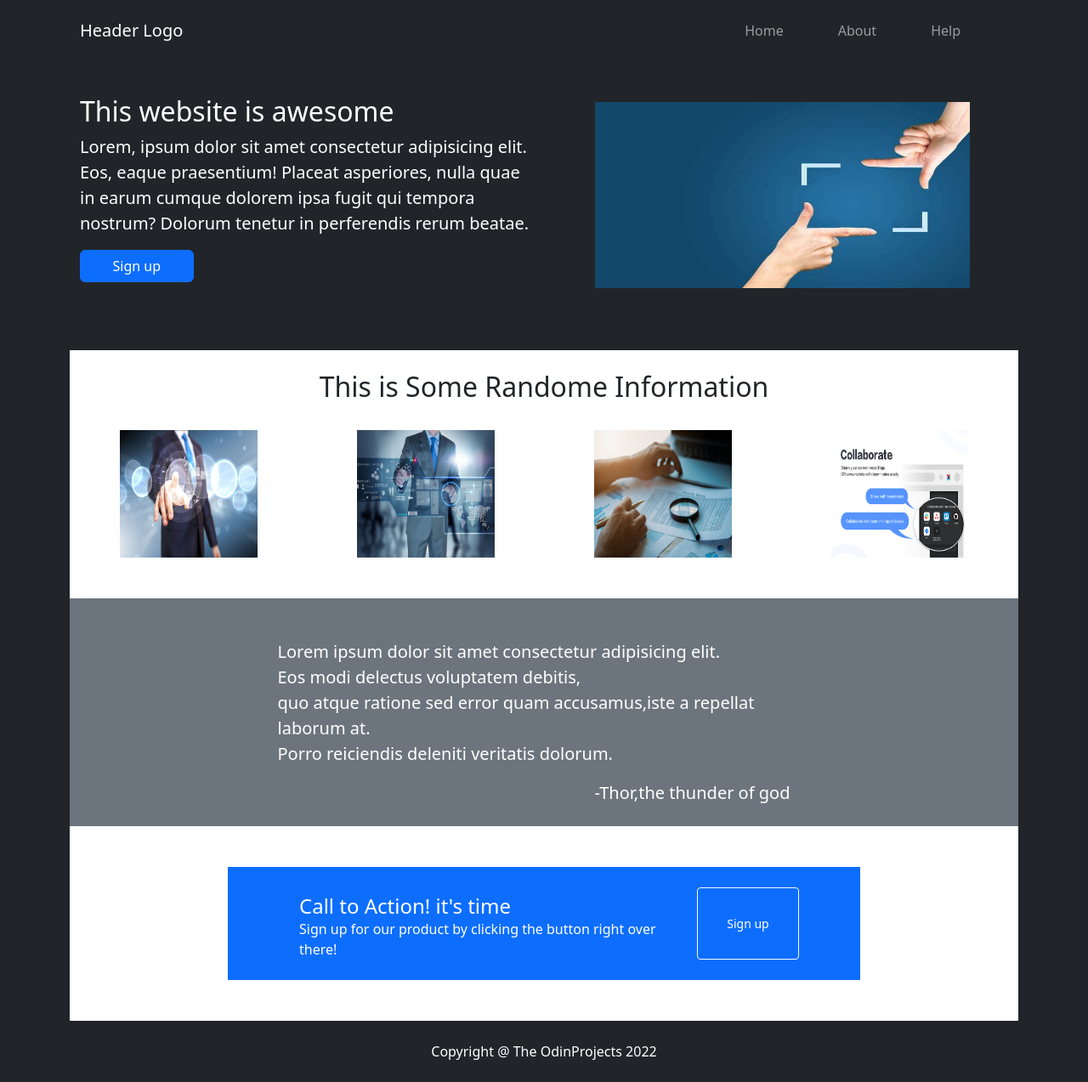
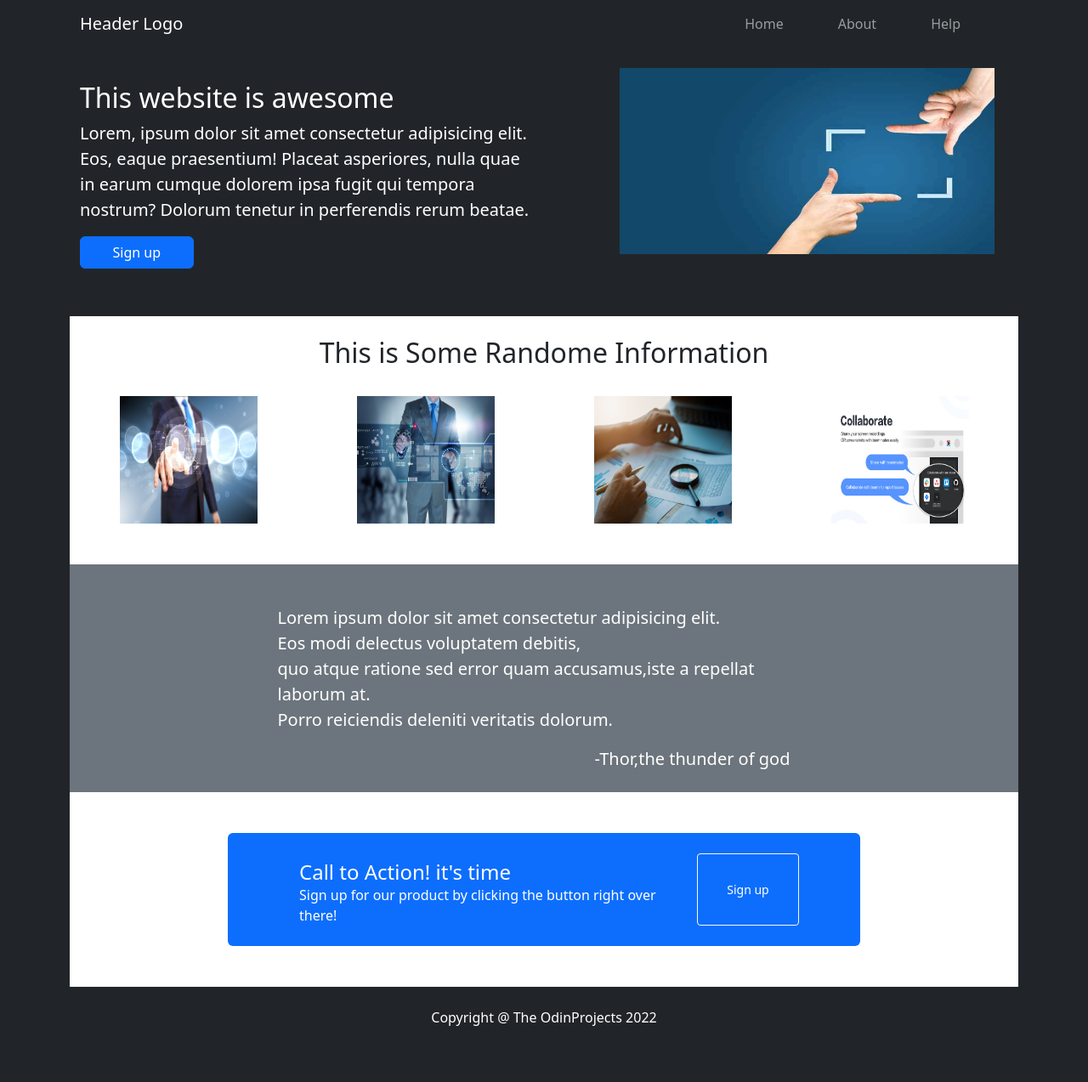
Before and after one commit to Selvasa/landing, a CodeIgniter app: the page made by landing/application/views/landing_view.php in a window 1280 px wide. Shown: the whole page at 85% size. After the commit the page ends 1207 px from the top, so only its background shows below. Run offline with CodeIgniter, Linux system fonts and the light colour scheme.

Commit message:
final commit

```diff
--- a/landing/application/views/landing_view.php
+++ b/landing/application/views/landing_view.php
@@ -13,13 +13,13 @@
 
     </head>
     <body class='bg-dark'>
-      <div class='container '>
+      <div class='container'>
         <!-- Navbar section start-->
-        <nav class='navbar navbar-expand-md navbar-dark navbarhead '>
+        <nav class='navbar navbar-expand-sm  navbar-dark bg-dark sticky-top'>
           <div class='container'>
             <a class='navbar-brand '>Header Logo</a>
-              <div class='navbar'>
-                <ul class='navbar-nav navbar-dark'>
+
+                <ul class='navbar-nav navbar-dark '>
                   <li class='nav-item  pe-5'>
                     <a class='nav-link '>Home</a>
                   </li>
@@ -30,7 +30,7 @@
                       <a class='nav-link'>Help</a>
                   </li>
                 </ul>
-              </div>
+
           </div>
         </nav>
         <!-- Navbar section end-->
@@ -40,7 +40,7 @@
           <!-- first row section start-->
           <div class='row pt-4'>
             <!-- first column  start-->
-            <div class='col-6 pt-3 text-white'>
+            <div class='col-sm-6 pt-3 text-white'>
               <h2 class='h2'>This website is awesome</h2>
                   <p class='lead'>
                     Lorem, ipsum dolor sit amet consectetur adipisicing elit.
@@ -48,17 +48,14 @@
                     nulla quae in earum cumque dolorem ipsa fugit qui tempora nostrum?
                     Dolorum tenetur in perferendis rerum beatae.
                   </p>
-                <button class='btn btn-primary col-3 mb-5'>Sign up</button>
+                <button class='btn btn-primary col-md-3 mb-5'>Sign up</button>
             </div>
             <!--1 first column end ....
             ....second column section start-->
-            <div class='col-6'>
-              <div class='row'>
-                <div class='col-10  mt-4 ms-5'>
+            <div class='col-sm-5 ms-auto me-3'>
                   <img src='<?php echo base_url('assets/image/img.jpg')?>'
-                  alt='best-screenshot.jpeg'class='w-100 h-75'/>
-                </div>
-              </div>
+                  alt='best-screenshot.jpeg'class='w-100 h-75' />
+
             </div>
           </div>
           <!-- 1 row end second column end ....
@@ -66,7 +63,7 @@
           <div class='row d-flex justify-content-around bg-white pt-4 pb-5'>
             <div class='text-center pb-4 h2'>This is Some Randome Information</div>
                   <img class="col-md-2" style='height:150px'src='<?php echo base_url('assets/image/img1.jpg')?>'
-                  alt='best-screenshot.jpeg'class='w-100 h-100'/>
+                  alt='best-screenshot.jpeg'class='w-100 h-100 '/>
                   <img class="col-md-2" style='height:150px'src='<?php echo base_url('assets/image/img2.jpg')?>'
                   alt='best-screenshot.jpeg'class='w-100 h-100'/>
                   <img class="col-md-2" style='height:150px'src='<?php echo base_url('assets/image/img3.jpg')?>'
@@ -99,13 +96,13 @@
         <!-- body section end-->
         <!-- 5 fifth row-->
         <div class='row bg-white pt-5 pb-5  d-flex justify-content-center'>
-          <div class='col-8 bg-primary text-white row d-flex justify-content-center pt-4 pb-4'>
+          <div class='col-8 bg-primary text-white row d-flex justify-content-center pt-4 pb-4 rounded'>
             <div class='col-8 text-start pt-2'>
               <span class='h4'>Call to Action! it's time<br></span>
               Sign up for our product by clicking the button right over there!
              </div>
 
-            <button class='col-2  text-center  btn btn-outline-light btn-sm text-white '>Sign up</button>
+            <button class='col-sm-2  text-center  btn btn-outline-light btn-sm text-white '>Sign up</button>
 
           </div>
         </div>
```
